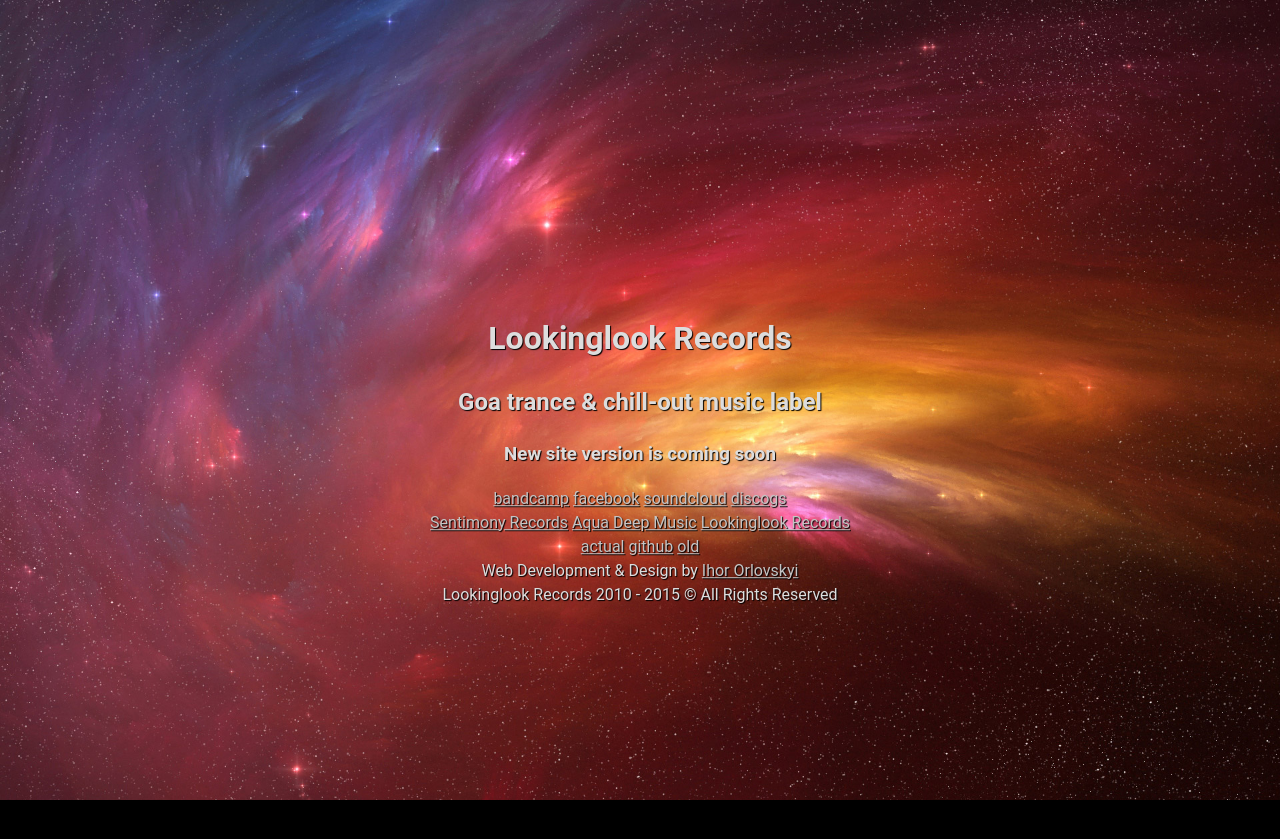
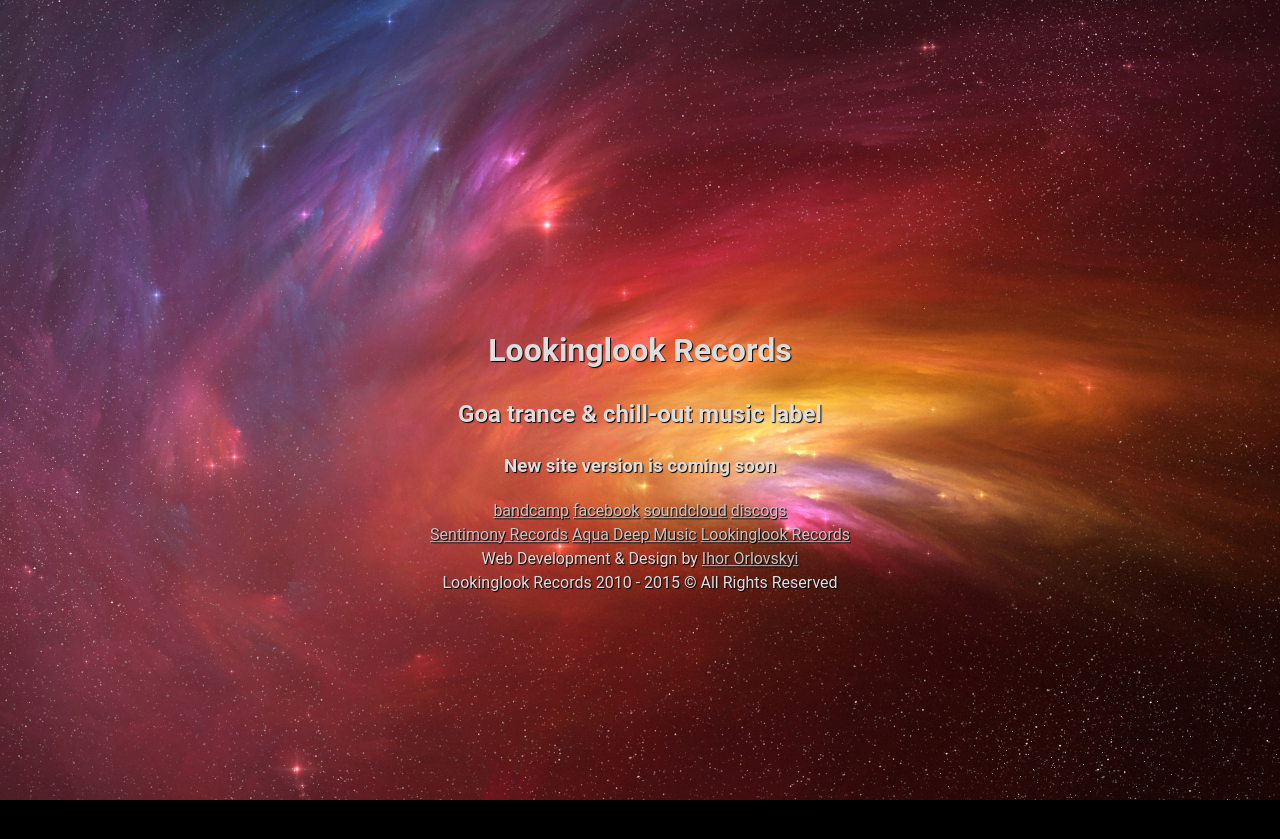
Before and after one commit to lookinglook-records/lookinglook-records.github.io, a Jekyll site: the page built from html/index.html, in a window 1280 px wide. Shown: the top 839 px of the page. Built offline with Jekyll 4.4.1, drawn with Linux system fonts in a browser that asks for light colours.

Commit message:
remove versions

```diff
--- a/_layouts/default.html
+++ b/_layouts/default.html
@@ -34,7 +34,7 @@
             background: #000;
             opacity: 1;
             position: fixed;
-                z-index:10;
+            z-index:10;
             top: 0px;
             width: 100%;
             height: 1600px;
@@ -47,7 +47,7 @@
         }
     </style>
     <div id="load_screen">
-        <div id="loading">Loading</div>
+        <div id="loading">Loading . . .</div>
     </div>
 
     <main>
@@ -68,11 +68,11 @@
                     <a href="http://aquadeepmusic.com">Aqua Deep Music</a>
                     <a class="active" href="http://lookinglook.com">Lookinglook Records</a>
                 </nav>
-                <nav class="versions">
+                <!-- <nav class="versions">
                     <a href="http://lookinglook.com">actual</a>
                     <a class="active" href="http://lookinglook-records.github.io">github</a>
                     <a href="http://lookinglook-records.github.io/2010/">old</a>
-                </nav>
+                </nav> -->
                 <div>Web Development & Design by <a href="http://ihororlovskyi.github.io/" target="_blank">Ihor Orlovskyi</a></div>
                 <div class="copyright">Lookinglook Records 2010 - 2015 © All Rights Reserved</div>
             </section>
```
